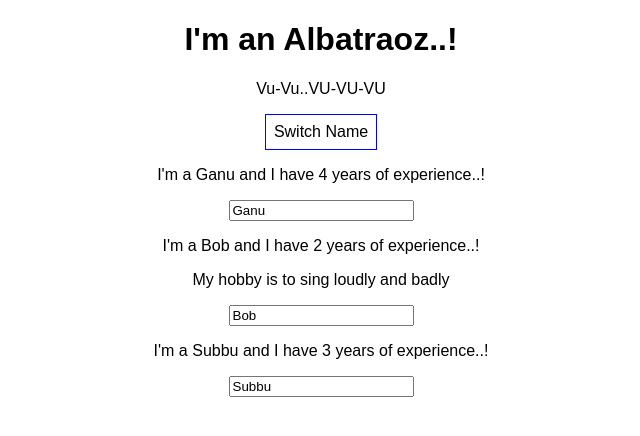
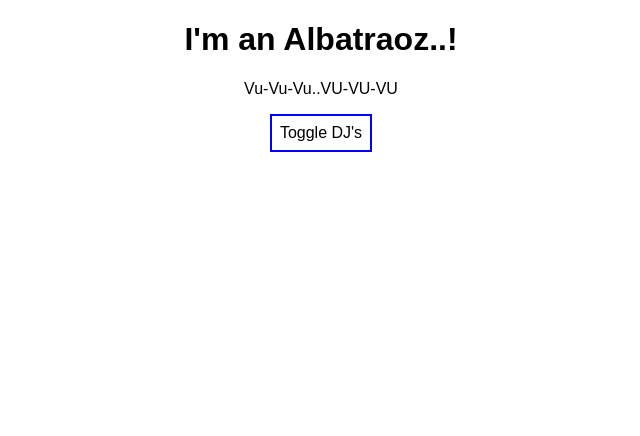
Before and after one commit to c8hrish/react-complete-guide, a React (Create React App) app: page / in a window 1280 px wide. Shown: the top 436 px of the page, without its empty margins (319-959 px from the left). Built offline with nearby package versions, Linux system fonts and the light colour scheme.

Commit message:
da-da-da

```diff
--- a/src/App.js
+++ b/src/App.js
@@ -1,14 +1,16 @@
 import React, { Component } from 'react';
 import './App.css';
-import Person from './Person/Person';
+import Deejay from './Deejay/Deejay';
 
 class App extends Component {
   state = {
     deejays: [
-      { name:'Ganu', exp:'4'},
-      { name:'Bob', exp:'2'},
-      { name:'Subbu', exp:'3'}
-    ]
+      { id:'asdf1', name:'Ganu', exp:'4'},
+      { id:'asdf2', name:'Bob', exp:'2'},
+      { id:'asdf3', name:'Subbu', exp:'3'}
+    ],
+    otherState: 'Something-Something',
+    showDeejays: false
   }
 
   switchNameHandler=(newName) =>{
@@ -22,42 +24,65 @@ class App extends Component {
     )
   }
 
-  namechangedHandler = (event) => {
-    this.setState({
-      deejays:[
-        {name:'Ganesh', exp:4},
-        {name:event.target.value, exp:2},
-        {name:'Subramaniam', exp:3}
-      ]
-    })
+  namechangedHandler = (event,id) => {
+   const deejayIndex= this.state.deejays.findIndex(p=>{
+     return p.id===id;
+   })
+   const deejay={
+     ...this.state.deejays[deejayIndex]
+   };
+   deejay.name=event.target.value;
+   const deejays= [...this.state.deejays];
+   deejays[deejayIndex]= deejay;
+   this.setState({deejays:deejays})
+  }
+
+  deleteDeejayHandler = (deejayIndex) => {
+    const deejays = [...this.state.deejays];
+    deejays.splice(deejayIndex,1);
+    this.setState({deejays: deejays});
+  }
+
+  toggleDeejaysHandler = () => {
+      const doesShow = this.state.showDeejays;
+      this.setState({showDeejays: !doesShow});
+
   }
 
 render() {
   const style = {
     backgroundColor: 'white',
     font: 'inherit',
-    border: '1px solid blue',
+    border: '2px solid blue',
     padding: '8px',
     cursor: 'pointer'
+  }
+
+  let deejays = null
+
+  if (this.state.showDeejays){
+    deejays = (
+        <div>
+          {
+            this.state.deejays.map((deejay,index)=>{
+              return <Deejay
+                  click={()=>this.deleteDeejayHandler(index)}
+                  name={deejay.name}
+                  exp={deejay.exp}
+                  key={deejay.id}
+                  changed={(event)=>this.namechangedHandler(event,deejay.id)}/>
+            })
+          }
+        </div>
+    );
   }
     return (
       <div className="App">
         <h1>I'm an Albatraoz..!</h1>
-        <p>Vu-Vu..VU-VU-VU</p>
+        <p>Vu-Vu-Vu..VU-VU-VU</p>
         <button style = {style}
-          onClick={() => this.switchNameHandler('Ganesha!')}>Switch Name</button>
-        <Person
-          name={this.state.deejays[0].name}
-          exp={this.state.deejays[0].exp}/>
-        <Person
-          name={this.state.deejays[1].name}
-          exp={this.state.deejays[1].exp}
-          click={this.switchNameHandler.bind(this,'Bablya!')}
-          changed={this.namechangedHandler}
-          >My hobby is to sing loudly and badly</Person>
-        <Person
-          name={this.state.deejays[2].name}
-          exp={this.state.deejays[2].exp}/>
+          onClick={this.toggleDeejaysHandler}>Toggle DJ's</button>
+        {deejays}
       </div>
     );
   }
--- a/src/Person/Person.js
+++ b/src/Deejay/Deejay.js
@@ -1,8 +1,9 @@
 import React from 'react';
+import './Deejay.css'
 
-const Person = ( props ) => {
+const deejay = ( props ) => {
     return (
-        <div className="Person">
+        <div className="Deejay">
            <p onClick={props.click}>I'm a {props.name} and I have {props.exp} years of experience..! </p>
            <p>{props.children}</p>
            <input type="text" onChange={props.changed} value={props.name}/>
@@ -11,4 +12,4 @@ const Person = ( props ) => {
     )
 };
 
-export default Person;
+export default deejay;
```
Also changed, not shown: src/Deejay/Deejay.css (renamed from src/Person/Person.css).
